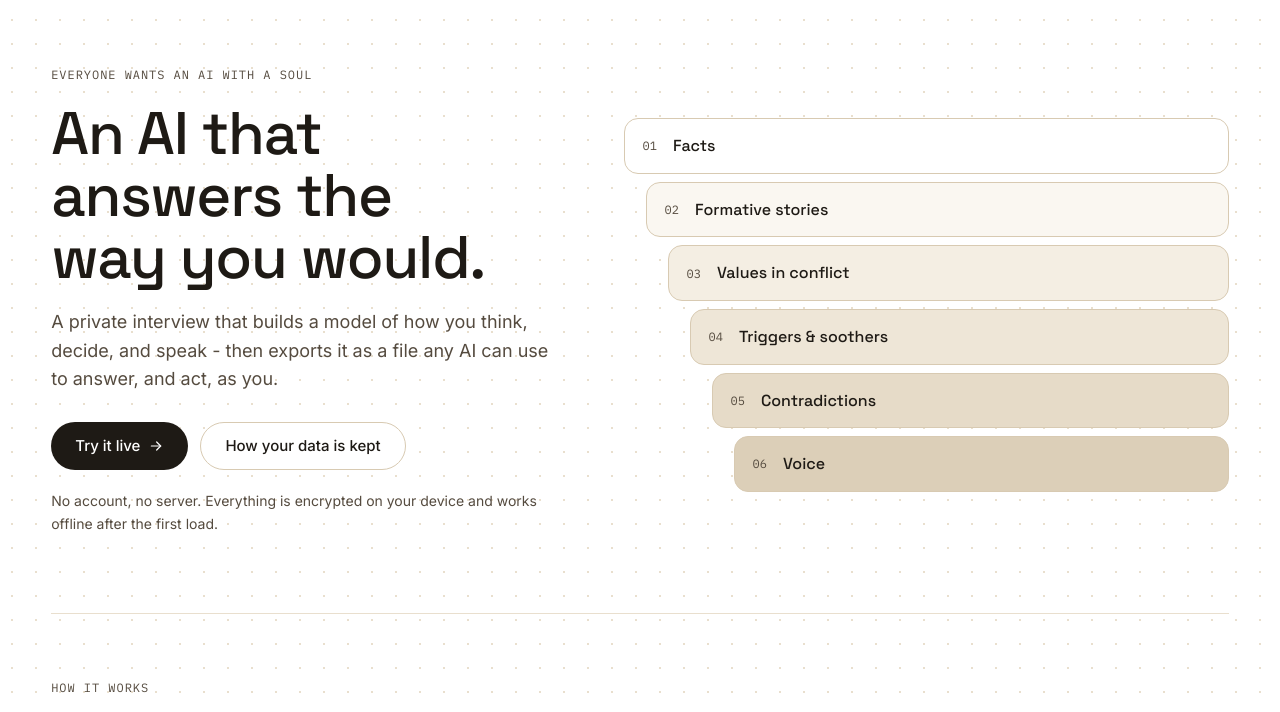
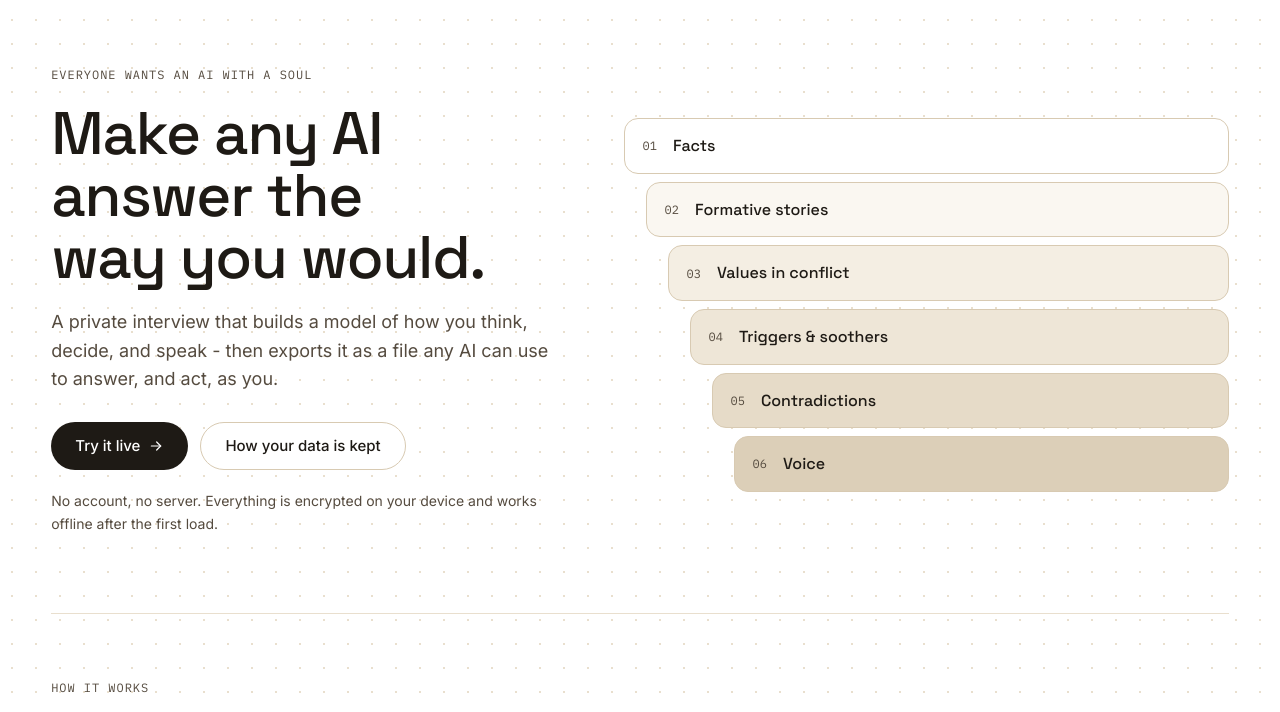
Before and after one commit to getselfprint/website, a plain HTML site: page index.html in a window 1280 px wide. Shown: the part 88-800 px from the top of the page. Drawn offline with Linux system fonts and the light colour scheme.

Commit message:
Headline: "Make any AI answer the way you would"
You don't get an AI from Selfprint - you bring any model and Selfprint makes it
answer as you. Flip the subject so the headline (and title/social meta) reflect
that: "Make any AI answer the way you would."

Co-Authored-By: Claude Opus 4.8 (1M context) <noreply@anthropic.com>
Claude-Session: https://claude.ai/code/session_01FyMc136Rka3e9rSNd3B1KV

```diff
--- a/index.html
+++ b/index.html
@@ -3,7 +3,7 @@
   <head>
     <meta charset="UTF-8" />
     <meta name="viewport" content="width=device-width, initial-scale=1" />
-    <title>Selfprint - an AI that answers the way you would</title>
+    <title>Selfprint - make any AI answer the way you would</title>
     <meta
       name="description"
       content="Selfprint interviews you, turns your answers into an editable personality model, and exports a persona file any AI can use. Local-first, no account, open source."
@@ -14,7 +14,7 @@
     <link rel="apple-touch-icon" href="/apple-touch-icon.png" />
     <link rel="stylesheet" href="/site.css" />
     <meta property="og:type" content="website" />
-    <meta property="og:title" content="Selfprint - an AI that answers the way you would" />
+    <meta property="og:title" content="Selfprint - make any AI answer the way you would" />
     <meta
       property="og:description"
       content="Interview yourself, build an editable personality model, export a persona file any AI can use. Everything stays on your device."
@@ -25,7 +25,7 @@
     <meta name="twitter:title" content="Selfprint" />
     <meta
       name="twitter:description"
-      content="An AI that answers the way you would. Local-first and open source."
+      content="Make any AI answer the way you would. Local-first and open source."
     />
     <meta name="twitter:image" content="https://selfprint.org/og.png" />
     <script type="application/ld+json">
@@ -60,7 +60,7 @@
         <section class="hero">
           <div class="hero-text">
             <span class="label-mono">Everyone wants an AI with a soul</span>
-            <h1>An AI that answers the way you would.</h1>
+            <h1>Make any AI answer the way you would.</h1>
             <p class="lede">
               A private interview that builds a model of how you think, decide,
               and speak - then exports it as a file any AI can use to answer,
```
